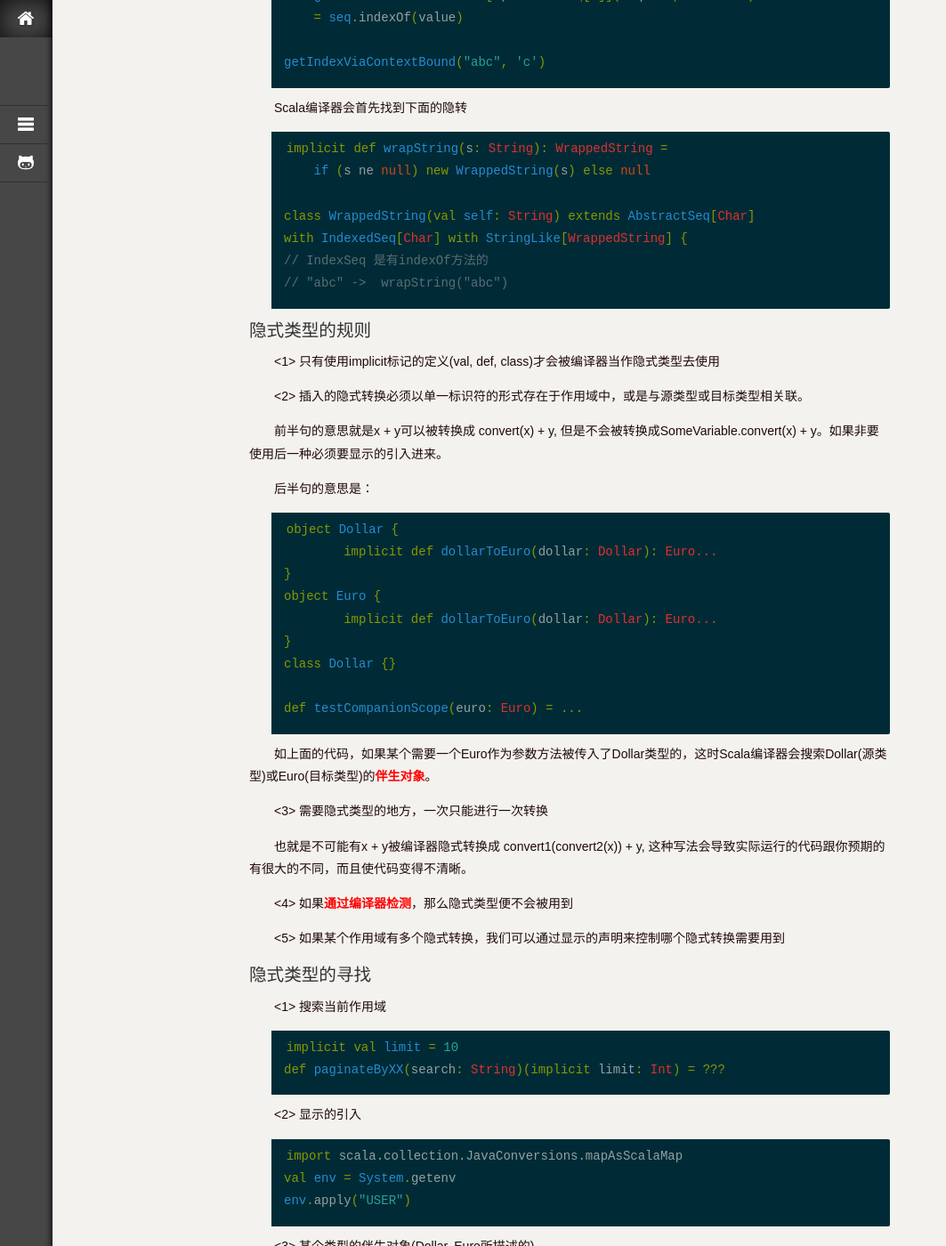
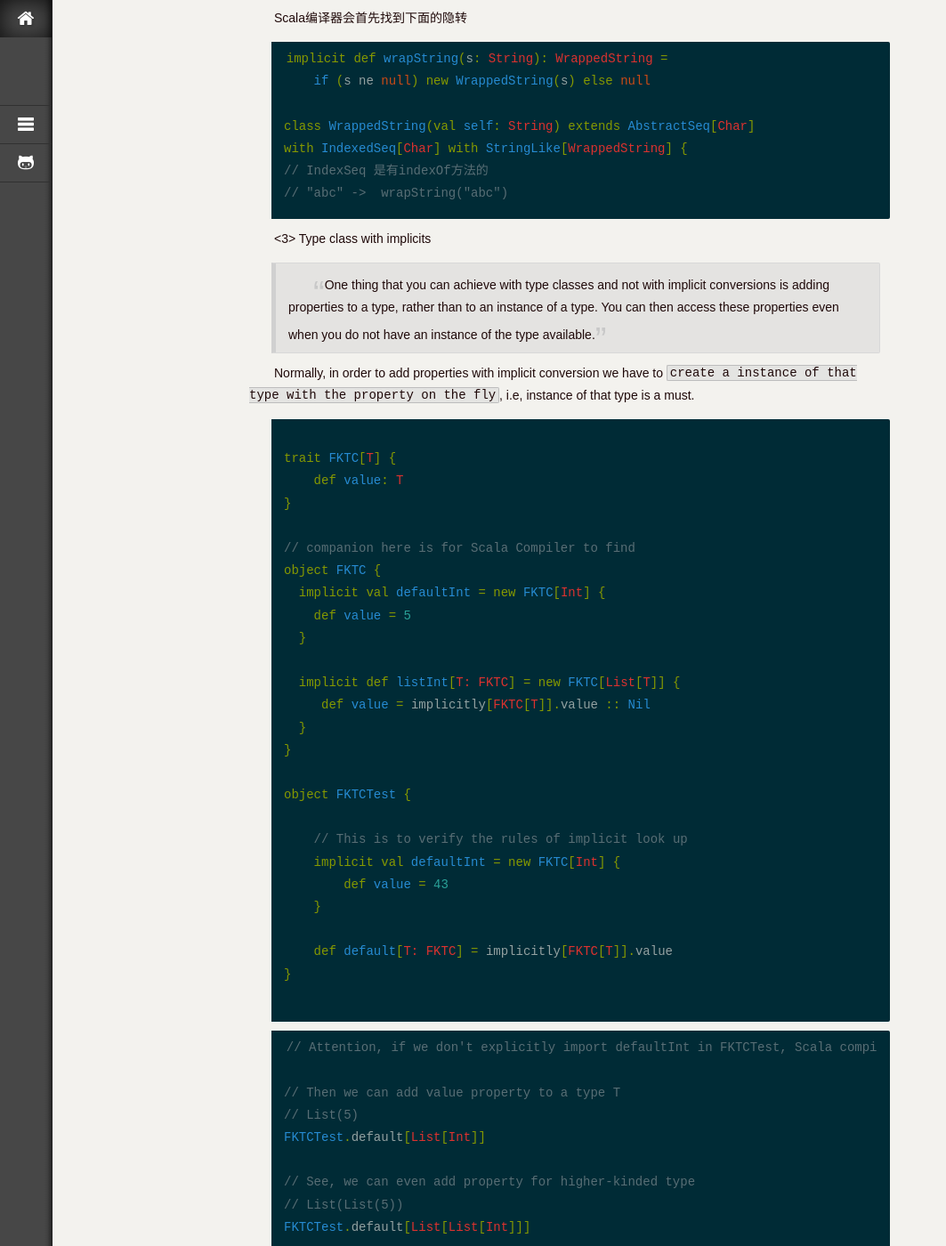
Before and after one commit to jacoffee/jacoffee.github.io, a Jekyll site: the page built from _posts/2015-02-08-implicits.md, in a window 1280 px wide and 1400 px high, scrolled down 4389 px. Shown: the whole window at 89% size, without its empty margins (0-1063 px from the left). Built offline with Jekyll 4.4.1, drawn with Linux system fonts in a browser that asks for light colours; some web fonts are replaced; Markdown is read by kramdown in place of the engine named in the settings; comment, search, counter and statistics services are not loaded; some of the changed text lies outside the part shown.

Commit message:
add some new points to implicits and from today on, I will begin to write Tech blog in English, promise, thx for all the guys who look down on me and I'll fight back with kiss-ass thing, jut wait for it, bitches

````diff
--- a/_posts/2015-02-08-implicits.md
+++ b/_posts/2015-02-08-implicits.md
@@ -2,7 +2,7 @@
 layout: post
 category: scala
 date: 2015-02-08 14:51:31 UTC
-title: Scala基础之隐式转换(implicit conversion)
+title: Scala基础之隐式转换(implicit-conversion)
 tags: [隐式转换, 隐式参数, 隐式方法, 隐式类]
 permalink: /scala/implicits/
 key: dde9e45d61a77e15ceb5bbf9cfa1e6ac
@@ -25,10 +25,10 @@ keywords: [隐式转换, 隐式方法, 隐式类, 视界, 类型参数]
 ```java
 JButton button = new JButton("press me");
 button.addActionListener(new ActionListener() {
-	@Override
-	public void actionPerformed(ActionEvent e) {
-		System.out.println("Click");
-	}
+    @Override
+    public void actionPerformed(ActionEvent e) {
+        System.out.println("Click");
+    }
 });
 ```
 
@@ -36,19 +36,19 @@ button.addActionListener(new ActionListener() {
 
 ```scala
     button.addActionListener({
-		(_: ActionEvent) => println("I am pressed")
-	})
-	// 但是这种写法会报编译类型错误的
+        (_: ActionEvent) => println("I am pressed")
+    })
+    // 但是这种写法会报编译类型错误的
 
-	// 增加隐式方法为我们完成这次转换
+    // 增加隐式方法为我们完成这次转换
     implicit def actionEventFuncToActionListener(f: ActionEvent => Unit) =
-		new ActionListener {
-			override def actionPerformed(e: ActionEvent): Unit = f(e)
-		}
-	// 那么当编译器去编译上面的代码，开始不通过然后去搜索隐式转换，编译通过
-	// 特别注意隐式方法有点先定义后使用的感觉，
+        new ActionListener {
+            override def actionPerformed(e: ActionEvent): Unit = f(e)
+        }
+    // 那么当编译器去编译上面的代码，开始不通过然后去搜索隐式转换，编译通过
+    // 特别注意隐式方法有点先定义后使用的感觉，
     // 就是actionEventFuncToActionListener一定要定义
-	// 在button.addActionListener之前，当然这个之前不仅仅指的是代码的位置。
+    // 在button.addActionListener之前，当然这个之前不仅仅指的是代码的位置。
 ```
 所以隐式转换很好的避免了，每次注册监听事件都要重复书写ActionListener的实现。
 
@@ -126,7 +122,6 @@ Greeter.greet("allen")
 > Thus the style rule: use at least one role-determining name within the type of an implicit parameter(这句话告诉我们隐式参数的类型命名应该是达意的，让人一下就看出来它是干什么的).
 
 Scala的CanBuildFrom就是一个不错的例子
-
 ```scala
 trait CanBuildFrom[-From, -Elem, +To] {}
 
@@ -169,7 +164,7 @@ def maxList[T <% Ordered[T]](elements: List[T]): T = {
 
 // 运用: 找出年龄最大的女生
 class Girl(val name: String, val age: Int) extends Ordered[Girl] {
-	override def compare(that: Girl): Int = age - that.age
+    override def compare(that: Girl): Int = age - that.age
 }
 val girls = Girl("zml", 27) ::  Girl("allen", 25) :: Nil
 maxList(girls)
@@ -198,6 +193,65 @@ with IndexedSeq[Char] with StringLike[WrappedString] {
 // "abc" ->  wrapString("abc")
 ```
 
+<3> Type class with implicits
+
+> One thing that you can achieve with type classes and not with implicit conversions is adding properties to a type, rather than to an instance of a type. You can then access these properties even when you do not have an instance of the type available.
+
+Normally, in order to add properties with implicit conversion we have to **```create a instance of that type with the property on the fly```**, i.e, instance of that type is a must.
+
+```scala
+
+trait FKTC[T] {
+    def value: T
+}
+
+// companion here is for Scala Compiler to find
+object FKTC {
+  implicit val defaultInt = new FKTC[Int] {
+    def value = 5
+  }
+
+  implicit def listInt[T: FKTC] = new FKTC[List[T]] {
+     def value = implicitly[FKTC[T]].value :: Nil
+  }
+}
+
+object FKTCTest {
+
+    // This is to verify the rules of implicit look up
+    implicit val defaultInt = new FKTC[Int] {
+        def value = 43
+    }
+
+    def default[T: FKTC] = implicitly[FKTC[T]].value
+}
+
+```
+
+```scala
+// Attention, if we don't explicitly import defaultInt in FKTCTest, Scala compiler will still try to find implicit in FKTC's companion object
+
+// Then we can add value property to a type T
+// List(5)
+FKTCTest.default[List[Int]]
+
+// See, we can even add property for higher-kinded type
+// List(List(5))
+FKTCTest.default[List[List[Int]]]
+
+/*
+    List[List[Int]] =>
+    implicitly[FKTC[List[  List[Int] ]]] =>
+
+    // T => List[Int]
+    listInt[T: FKTC] => new FKTC[List[ List[Int] ]] {
+        def value = FKTCTest.default[List[Int]] :: Nil
+    }
+*/
+
+```
+
+
 ### 隐式类型的规则
 <1> 只有使用implicit标记的定义(val, def, class)才会被编译器当作隐式类型去使用
 
@@ -209,10 +263,10 @@ with IndexedSeq[Char] with StringLike[WrappedString] {
 
 ```scala
 object Dollar {
-	implicit def dollarToEuro(dollar: Dollar): Euro...
+    implicit def dollarToEuro(dollar: Dollar): Euro...
 }
 object Euro {
-	implicit def dollarToEuro(dollar: Dollar): Euro...
+    implicit def dollarToEuro(dollar: Dollar): Euro...
 }
 class Dollar {}
 
@@ -251,14 +305,15 @@ env.apply("USER")
 eg1: Scala类库中的sorted
 
 ```scala
-class A(val n: Int) {}
-object A {
-    implicit val ord: Ordering[A] = new Ordering[A] {
-        override def compare(x: A, y: A): Int = x.n - y.n
+class B(n: Int) {}
+object B {
+    implicit val ord: Ordering[Int] = new Ordering[Int] {
+        def compare(x: A, y: A): Int = x.n - y.n
     }
 }
 
 List(new A(3), new A(5)).sorted
+// def sorted[B >: A](implicit ord: Ordering[B]): Repr...
 ```
 很明显上面的sorted方法需要传入一个隐式的ord参数，但是Ordering[A]根本没有这样的转换，这时候Scala编译器就会去类型参数A中去寻找即A的<b style="color:red">伴生对象</b>中定义的ord。
 
@@ -266,6 +321,8 @@ List(new A(3), new A(5)).sorted
 Scala的隐式类型还是比较复杂的并且涉及到很多类型方面的知识。尽管它为我们提供了很多编程方面的便利，但是在使用时还是需要谨慎，注意作用域否则就可能带来意想不到的"转换"
 
 # 参考
-<1> [finding implicits](http://docs.scala-lang.org/tutorials/FAQ/finding-implicits.html)
+<1> [Finding Implicits](http://docs.scala-lang.org/tutorials/FAQ/finding-implicits.html)
 
 <2> Programming In Scala - Implicit Conversions and Parameters(Chapter 21)
+
+<3> [Implicit Conversion VS Type Class](http://stackoverflow.com/questions/8524878/implicit-conversion-vs-type-class)
````
Also changed, not shown: other parts of _posts/2015-02-08-implicits.md (+2 -6 lines).
